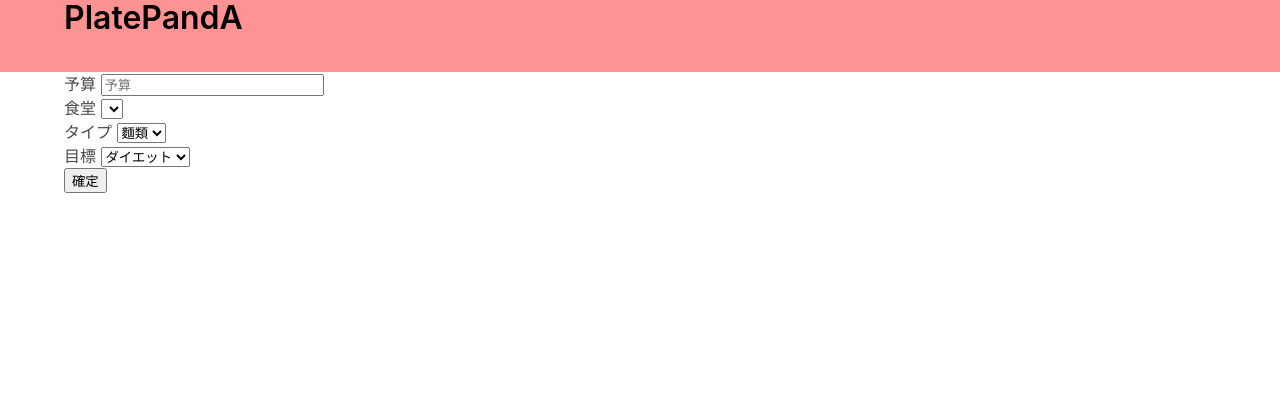
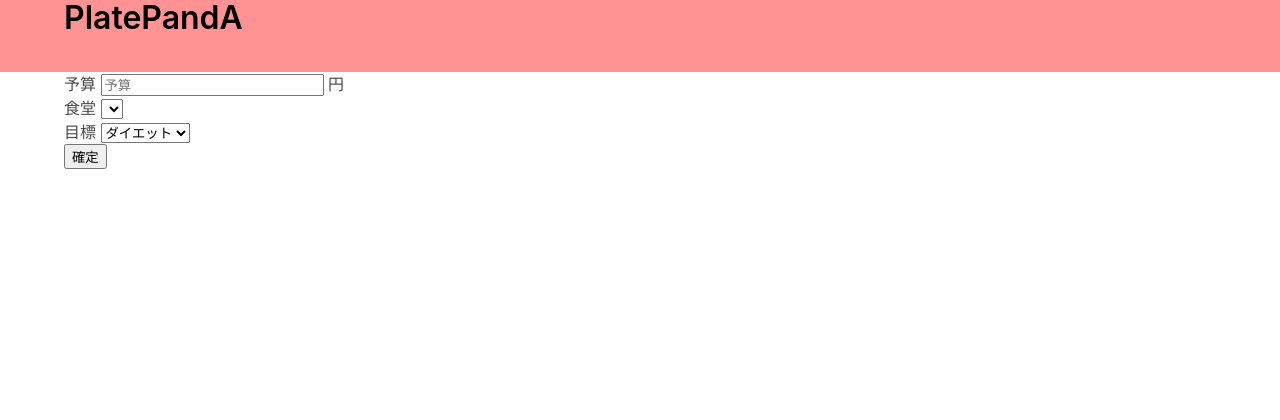
Before and after one commit to yu0ki/menu_recsys, a Django app: template menu_recsys/templates/pages/search.html in a window 1280 px wide. Shown: the top 420 px of the page. Run offline with Django 4.2, Linux system fonts and the light colour scheme; the template is opened without the code that fills it, so the values that code supplies are empty; some libraries are stand-ins or nearby versions.

Commit message:
before merge

```diff
--- a/menu_recsys/templates/pages/search.html
+++ b/menu_recsys/templates/pages/search.html
@@ -1,5 +1,7 @@
 {% extends "layouts/base.html" %}
 {% block content %}
+{% load static %}
+{% load widget_tweaks %}
 <!doctype html>
     <html lang="ja">
     <head>
@@ -9,9 +11,10 @@
     <body>
         <form method="post">
             {% csrf_token %}
-            <div class="form-group">
-                <label>予算</label>
-                <input type="text" class="form-control" placeholder="予算" name="budget">
+            <div class="input-group">
+              <span class="input-group-addon">予算</span>
+              <input type="text" class="form-control" placeholder="予算" name="budget">
+              <span class="input-group-addon">円</span>
             </div>
             <div class="form-group>">
                 <label>食堂</label>
@@ -19,13 +22,6 @@
                     {% for item in canteen_name_choices%}
                         <option value="{{ item.0 }}">{{ item.1 }}</option>
                     {% endfor %}
-                </select>
-            </div>
-            <div>
-                <label>タイプ</label>
-                <select class="form-control" name="type">
-                    <option value="0">麵類</option>
-                    <option value="1">丼</option>
                 </select>
             </div>
             <div>
```
Also changed, not shown: menu_recsys/views.py (+8 -29 lines).
